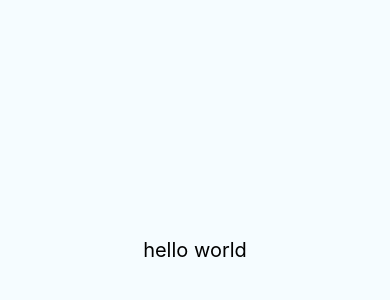
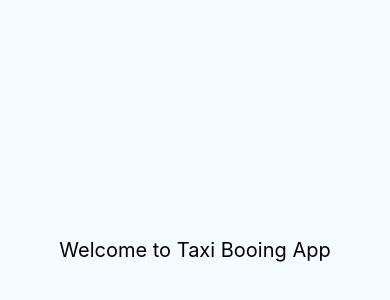
Before and after one commit to kashishbehl0310/Uber-Clone, a React Native app: screen / in a window 390 px wide. Shown: the part 172-472 px from the top of the page. Built offline with nearby package versions, Linux system fonts and the light colour scheme.

Commit message:
Initial Commit

```diff
--- a/App.js
+++ b/App.js
@@ -21,7 +21,7 @@ export default class App extends Component<Props> {
   render() {
     return (
       <View style={styles.container}>
-        <Text style={styles.welcome}>hello world</Text>
+        <Text style={styles.welcome}>Welcome to Taxi Booing App</Text>
       </View>
     );
   }
```
